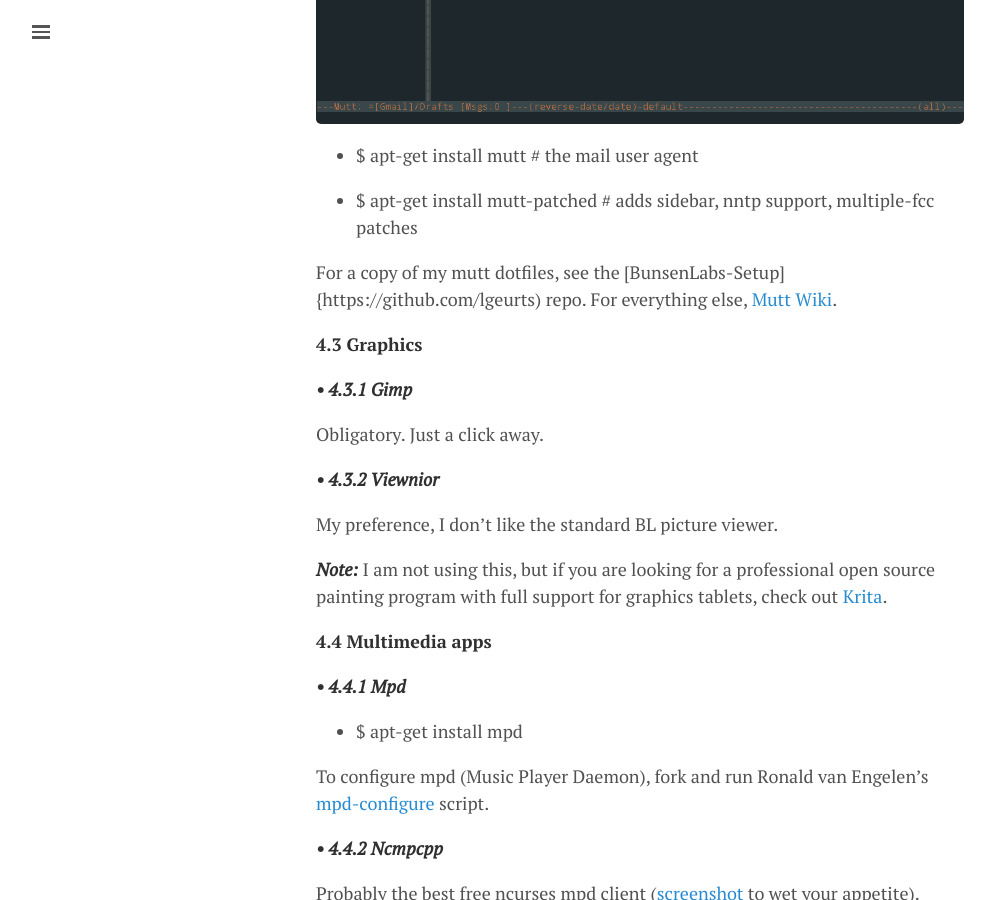
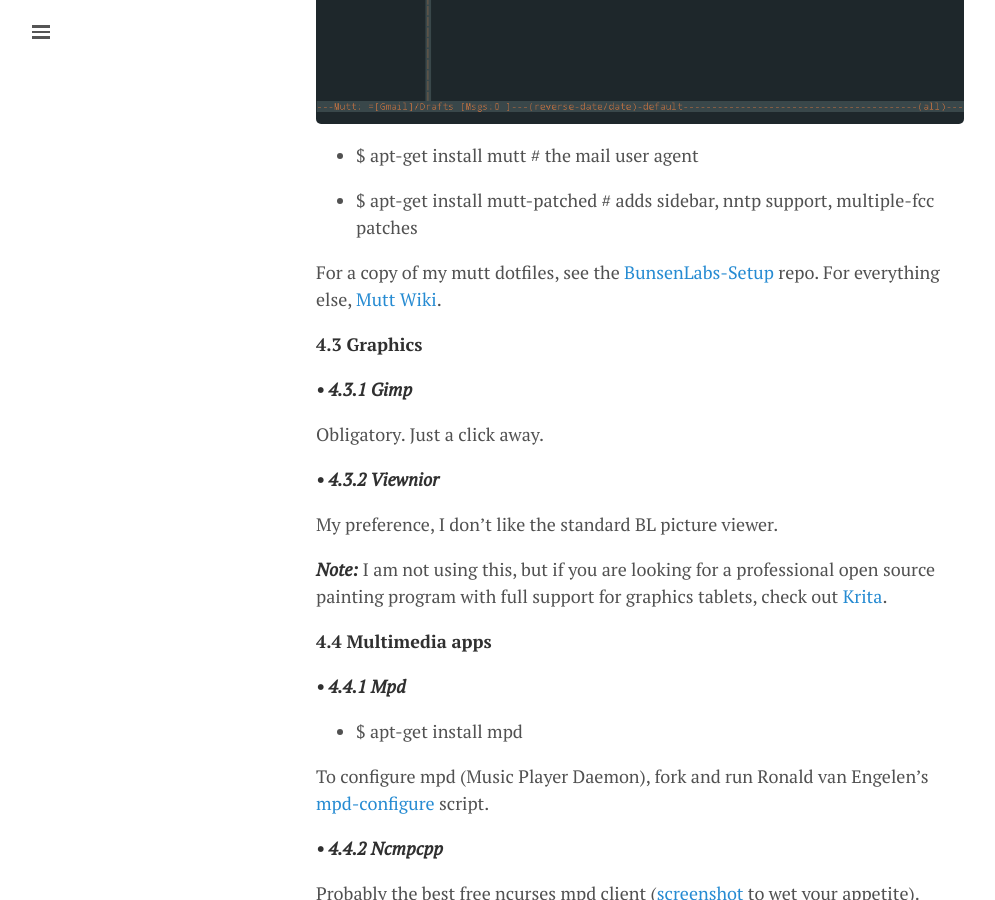
Before and after one commit to lgeurts/lgeurts.github.io, a Jekyll site: the page built from _posts/2017-07-11-bunsenlabs-linux-setup-notes-for dell-inspiron-6000.md, in a window 1280 px wide and 900 px high, scrolled down 3622 px. Shown: the whole window, without its empty margins (0-995 px from the left). Built offline with Jekyll 4.4.1, drawn with Linux system fonts in a browser that asks for light colours; nearby versions of some CDN libraries; comment, search, counter and statistics services are not loaded.

Commit message:
Update 2017-07-11-bunsenlabs-linux-setup-notes-for dell-inspiron-6000.md

```diff
--- a/_posts/2017-07-11-bunsenlabs-linux-setup-notes-for dell-inspiron-6000.md
+++ b/_posts/2017-07-11-bunsenlabs-linux-setup-notes-for dell-inspiron-6000.md
@@ -97,7 +97,7 @@
 
 - $ apt-get install mutt-patched # adds sidebar, nntp support, multiple-fcc patches
 
-For a copy of my mutt dotfiles, see the [BunsenLabs-Setup]{https://github.com/lgeurts) repo. For everything else, [Mutt Wiki](https://dev.mutt.org/trac/wiki/MuttGuide).
+For a copy of my mutt dotfiles, see the [BunsenLabs-Setup](https://github.com/lgeurts) repo. For everything else, [Mutt Wiki](https://dev.mutt.org/trac/wiki/MuttGuide).
 
 **4.3 Graphics**
 
```
